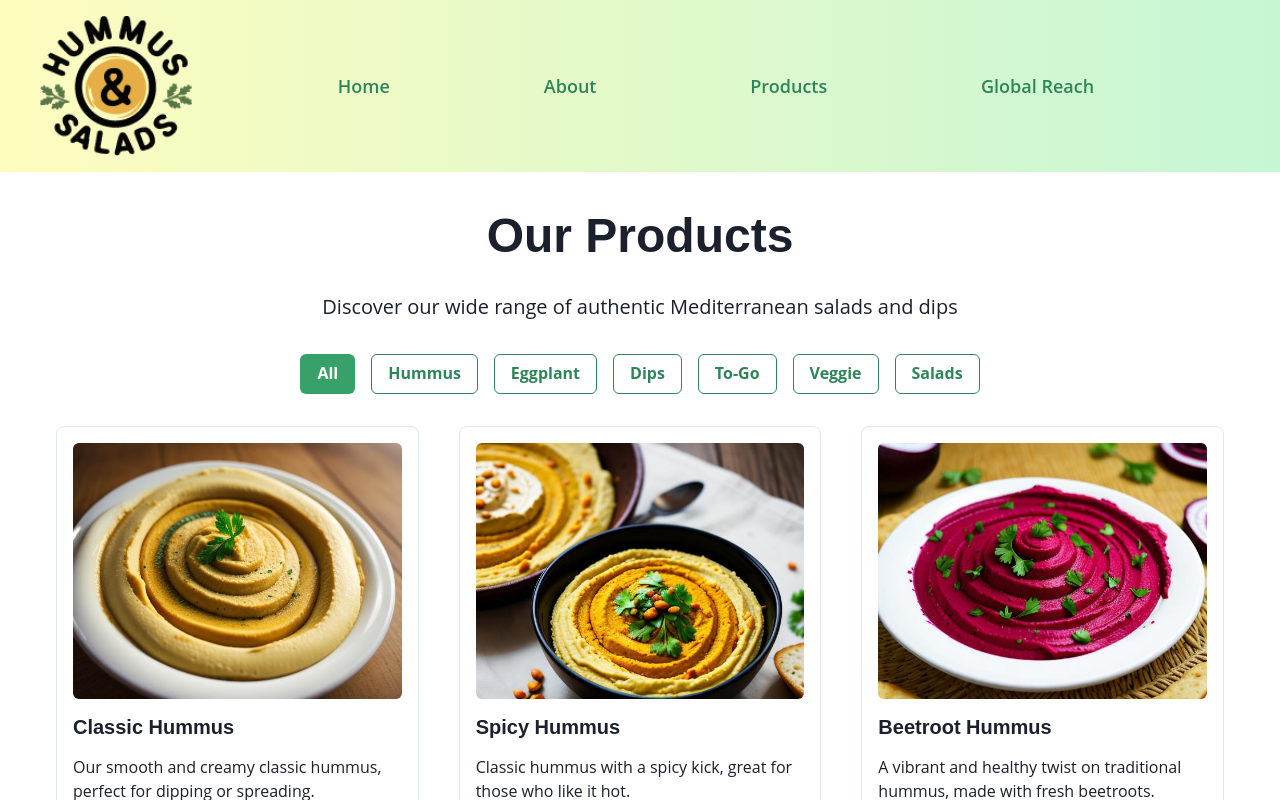
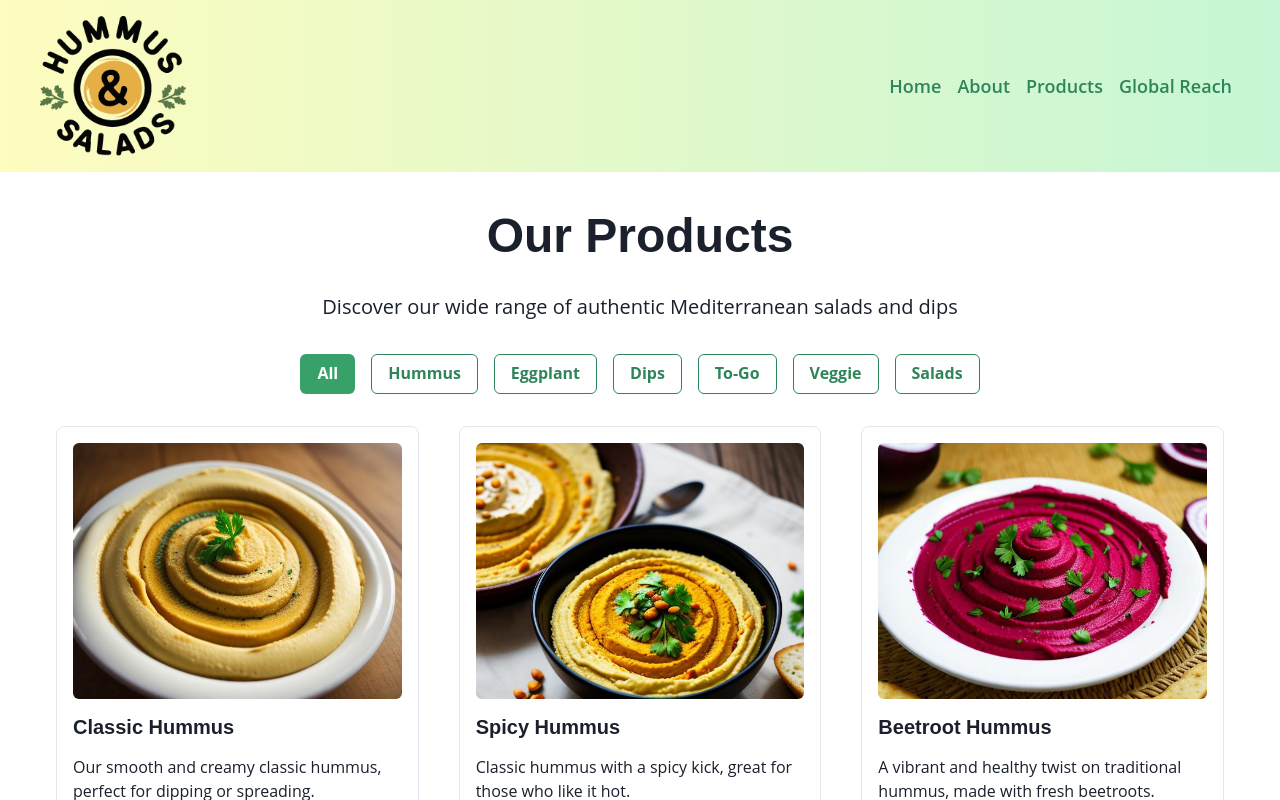
Before and after one commit to kn8a/food-site, a React (Vite) app: page /#/products in a window 1280 px wide. Shown: the top 800 px of the page. Built offline with nearby package versions, Linux system fonts and the light colour scheme.

Commit message:
removed svg map

```diff
--- a/src/App.jsx
+++ b/src/App.jsx
@@ -13,7 +13,7 @@ const App = () => {
   return (
     <ChakraProvider theme={theme}>
       <Router>
-        <Box minHeight="100vh" display="flex" flexDirection="column" width={'100vw'}>
+        <Box minHeight="100vh" display="flex" flexDirection="column" justifyContent={'center'} w={'100vw'} alignSelf={'center'}>
           <Header />
           <Box flex={1}>
             <Routes>
--- a/src/components/Header.jsx
+++ b/src/components/Header.jsx
@@ -2,7 +2,7 @@ import React from 'react';
 import { Box, Flex, Link, Image, IconButton, useDisclosure, VStack } from '@chakra-ui/react';
 import { Link as RouterLink } from 'react-router-dom';
 import { HamburgerIcon, CloseIcon } from '@chakra-ui/icons';
-import Logo from '../assets/images/2logo.png'
+import Logo from '../assets/images/logo.png'
 
 const Header = () => {
   const { isOpen, onToggle } = useDisclosure();
@@ -11,7 +11,7 @@ const Header = () => {
     <Box as="header" bgGradient='linear(to-r, yellow.100, green.100)' py={4}>
       <Flex maxW="1200px" mx="auto" alignItems="center" justifyContent="space-between" px={[4, 0]}>
         <Image src={Logo} alt="Hummus & Salads Logo" h="140px" />
-        <Flex flex={1} as="nav" justifyContent={'space-evenly'}>
+        <Flex display={['none', 'none', 'flex']} as="nav" justifyContent={'space-evenly'}>
           <Link as={RouterLink} to="/" color="green.600" fontSize={'large'} fontWeight={'600'} mx={2}>Home</Link>
           <Link as={RouterLink} to="/about" color="green.600" fontSize={'large'} fontWeight={'600'} mx={2}>About</Link>
           <Link as={RouterLink} to="/products" color="green.600" fontSize={'large'} fontWeight={'600'} mx={2}>Products</Link>
@@ -21,7 +21,9 @@ const Header = () => {
           display={['flex', 'flex', 'none']}
           onClick={onToggle}
           icon={isOpen ? <CloseIcon /> : <HamburgerIcon />}
-          variant="outline"
+          variant="solid"
+          colorScheme='green'
+          size={'lg'}
           aria-label="Toggle Navigation"
         />
       </Flex>
```
Also changed, not shown: src/pages/GlobalReach.jsx (+2 -6 lines), public/map.JPG (added).
